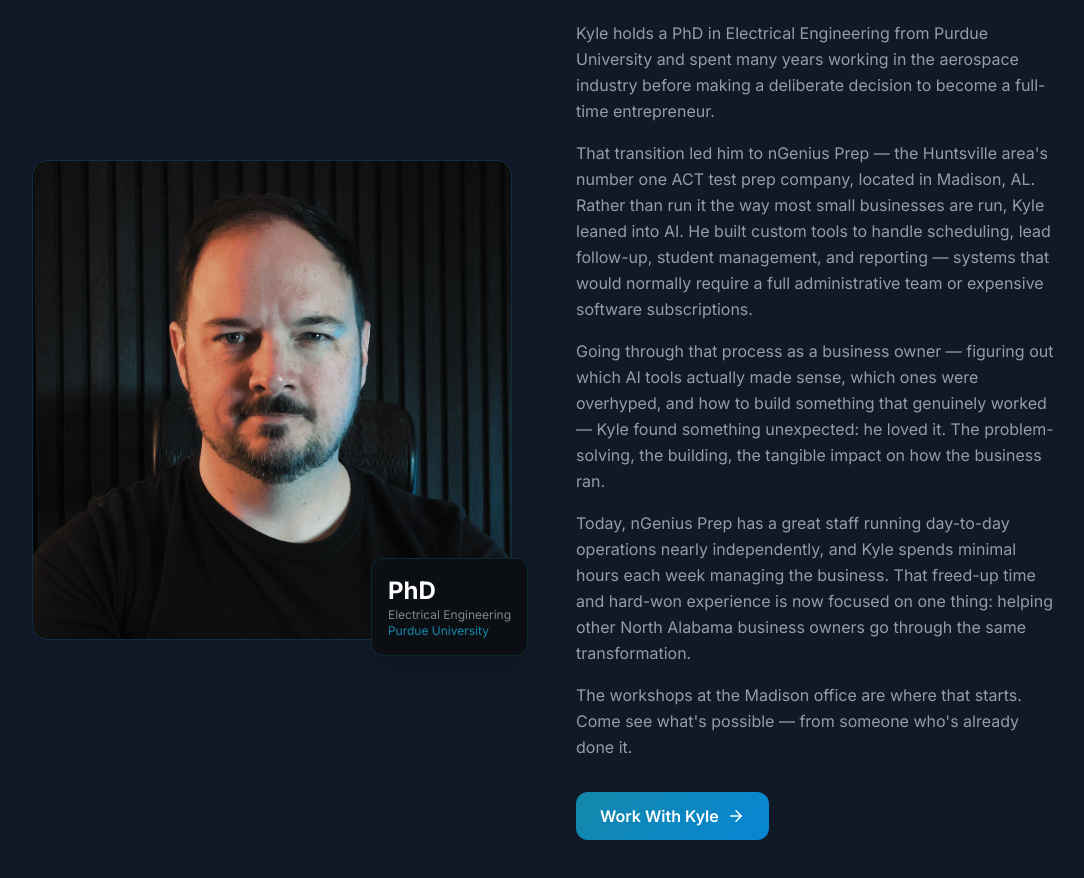
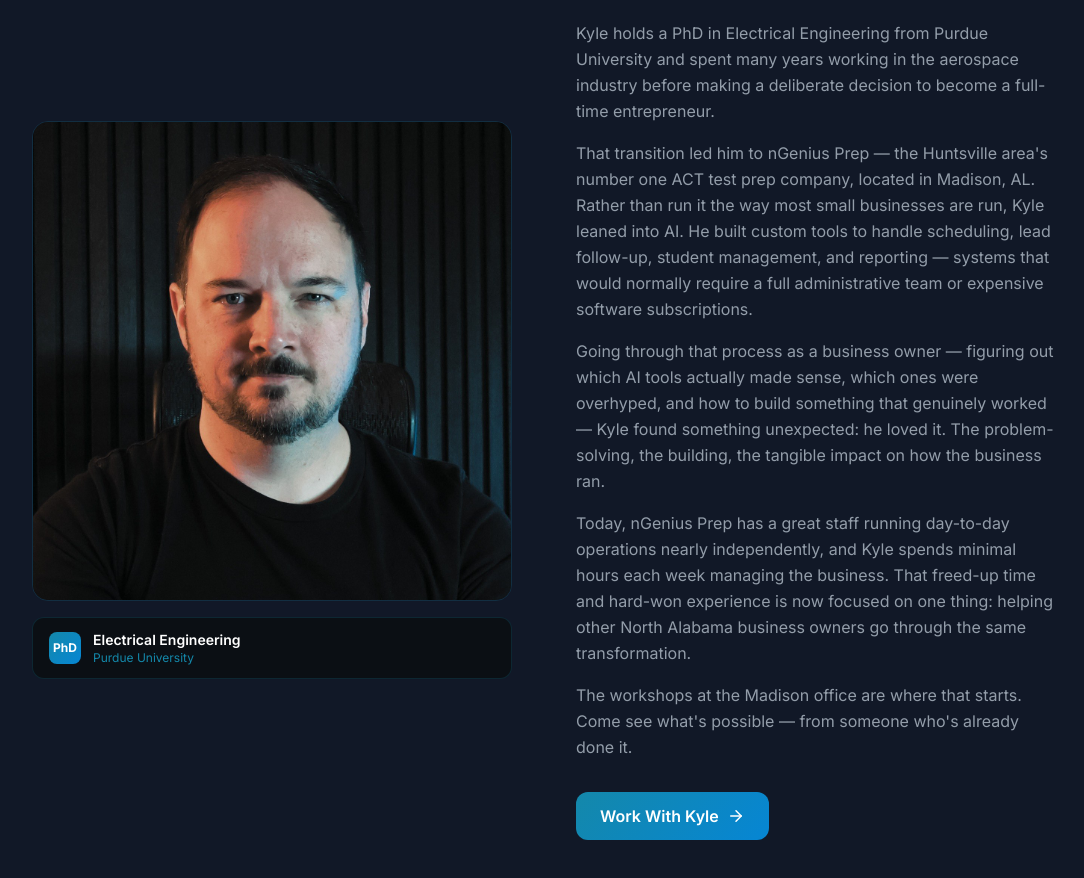
Before and after one commit to fourstonesdigital/fourstones-ai, a Next.js app: page /about in a window 1280 px wide. Shown: the part 600-1478 px from the top of the page, without its empty margins (96-1180 px from the left). Built offline with nearby package versions, Linux system fonts and the light colour scheme.

Commit message:
Move PhD badge below photo, remove overlapping credential card

```diff
--- a/app/about/page.tsx
+++ b/app/about/page.tsx
@@ -58,8 +58,8 @@ export default function AboutPage() {
       <section className="py-20 px-6 bg-[#111827]">
         <div className="max-w-5xl mx-auto grid md:grid-cols-2 gap-16 items-center">
           {/* Photo */}
-          <div className="relative">
-            <div className="aspect-square rounded-2xl overflow-hidden border border-[#1488AA]/20">
+          <div>
+            <div className="aspect-square rounded-2xl overflow-hidden border border-[#1488AA]/20 mb-4">
               <Image
                 src="/images/kyle.jpg"
                 alt="Kyle Montgomery — Four Stones AI"
@@ -69,11 +69,13 @@ export default function AboutPage() {
                 priority
               />
             </div>
-            {/* Credential card */}
-            <div className="absolute -bottom-4 -right-4 p-4 rounded-xl bg-[#0B0F14] border border-[#1488AA]/20 shadow-xl">
-              <div className="text-2xl font-bold text-white">PhD</div>
-              <div className="text-xs text-[#CBD5E1]/60">Electrical Engineering</div>
-              <div className="text-xs text-[#1488AA]">Purdue University</div>
+            {/* Credential tag — below photo, not overlapping */}
+            <div className="flex items-center gap-3 px-4 py-3 rounded-xl bg-[#0B0F14] border border-[#1488AA]/20">
+              <div className="w-8 h-8 rounded-lg gradient-teal-blue flex items-center justify-center shrink-0 text-white text-xs font-bold">PhD</div>
+              <div>
+                <div className="text-white text-sm font-semibold">Electrical Engineering</div>
+                <div className="text-[#1488AA] text-xs">Purdue University</div>
+              </div>
             </div>
           </div>
 
```
